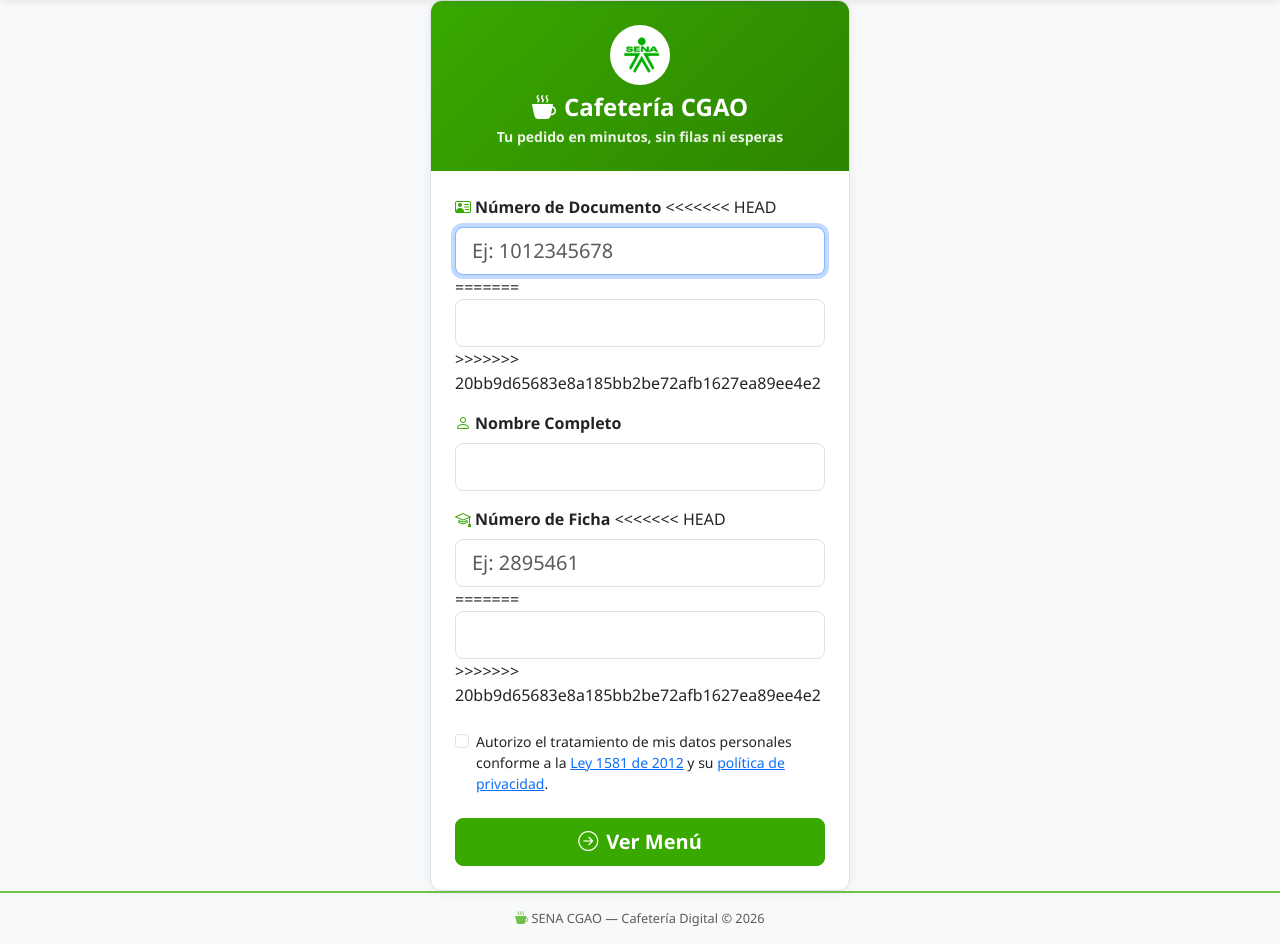
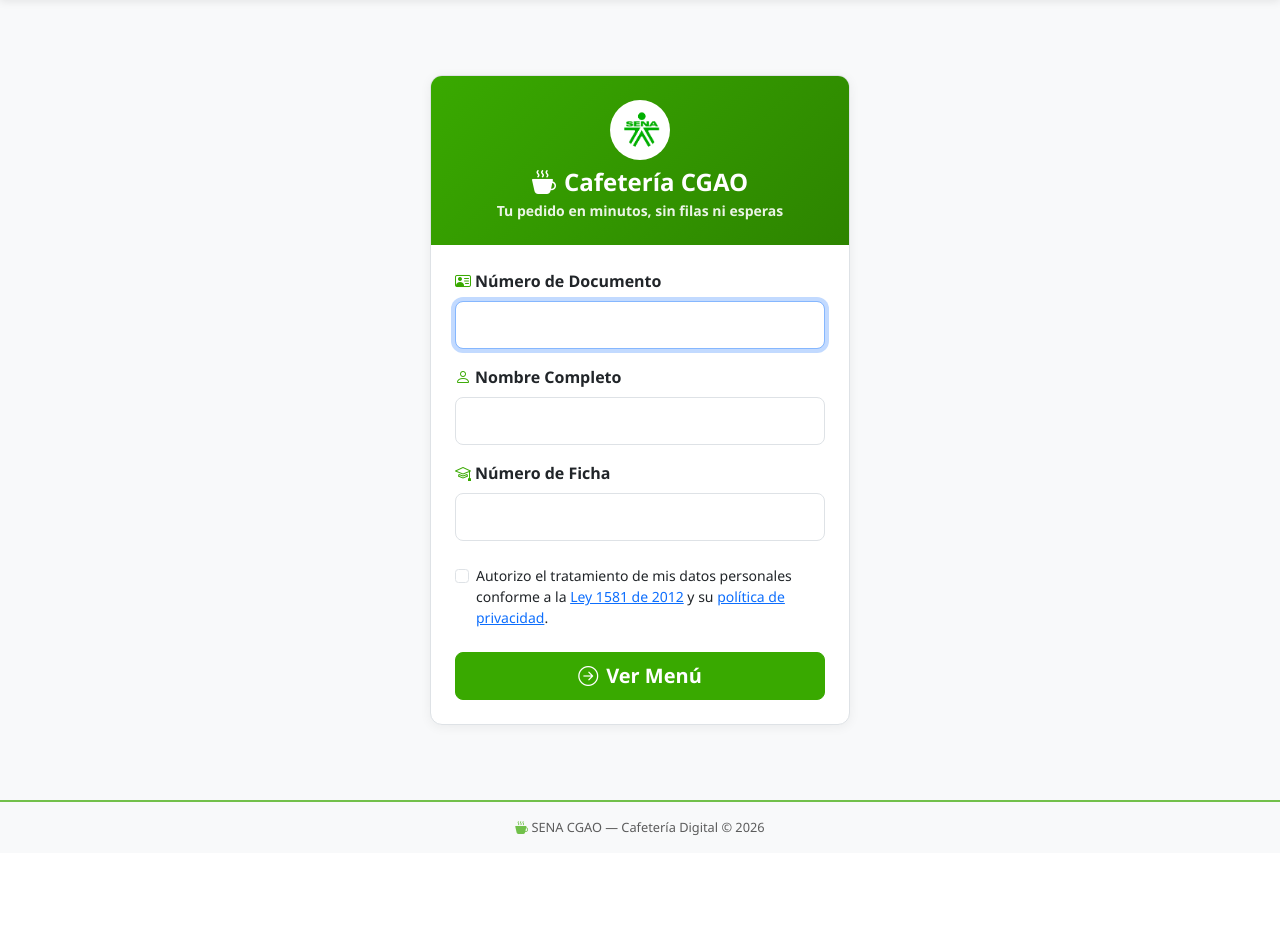
Before and after one commit to juandp1403-dotcom/Proyecto-cafeteria, a Flask app: page /cliente/ in a window 1280 px wide. Shown: the part 71-1015 px from the top of the page. After the commit the page ends 907 px from the top, so only its background shows below. Run offline with Flask 3, Linux system fonts and the light colour scheme; some libraries are stand-ins or nearby versions.

Commit message:
fix: resolver conflicto de merge sin resolver en registro.html
El PR #20 se fusiono con marcadores de conflicto de git (<<<<<<<,
=======, >>>>>>>) literales en el archivo, quedando visibles en la
pagina de identificacion en produccion. Se resuelve combinando ambos
lados: type=text + inputmode=numeric (evita el spinner nativo sin
necesitar CSS aparte, mejor teclado numerico en movil) y sin
placeholder de ejemplo (ya quitado en el commit anterior). Se retira
tambien la clase no-spinner, que quedo sin uso.

```diff
--- a/app/templates/cliente/registro.html
+++ b/app/templates/cliente/registro.html
@@ -25,13 +25,6 @@
     box-shadow: 0 0 12px rgba(255, 215, 0, 0.6);
   }
 
-  /* Quita las flechas de subir/bajar en los campos numéricos del registro */
-  .no-spinner::-webkit-inner-spin-button,
-  .no-spinner::-webkit-outer-spin-button {
-    -webkit-appearance: none;
-    margin: 0;
-  }
-  .no-spinner { -moz-appearance: textfield; }
 </style>
 {% endblock %}
 
@@ -62,13 +55,8 @@
           <label class="form-label fw-semibold" for="registro-documento">
             <i class="bi bi-person-vcard me-1" style="color:var(--sena-green)"></i>Número de Documento
           </label>
-<<<<<<< HEAD
           <input type="text" inputmode="numeric" pattern="[0-9]*" id="registro-documento" class="form-control form-control-lg" name="documento"
-                 placeholder="Ej: 1012345678" required autofocus>
-=======
-          <input type="number" id="registro-documento" class="form-control form-control-lg no-spinner" name="documento"
                  required autofocus>
->>>>>>> 20bb9d65683e8a185bb2be72afb1627ea89ee4e2
         </div>
 
         <div class="mb-3">
@@ -83,13 +71,8 @@
           <label class="form-label fw-semibold" for="registro-ficha">
             <i class="bi bi-mortarboard me-1" style="color:var(--sena-green)"></i>Número de Ficha
           </label>
-<<<<<<< HEAD
           <input type="text" inputmode="numeric" pattern="[0-9]*" id="registro-ficha" class="form-control form-control-lg" name="ficha"
-                 placeholder="Ej: 2895461" required>
-=======
-          <input type="number" id="registro-ficha" class="form-control form-control-lg no-spinner" name="ficha"
                  required>
->>>>>>> 20bb9d65683e8a185bb2be72afb1627ea89ee4e2
         </div>
 
         {# HU-65: consentimiento obligatorio, NO marcado por defecto (Ley 1581 de 2012) #}
```
